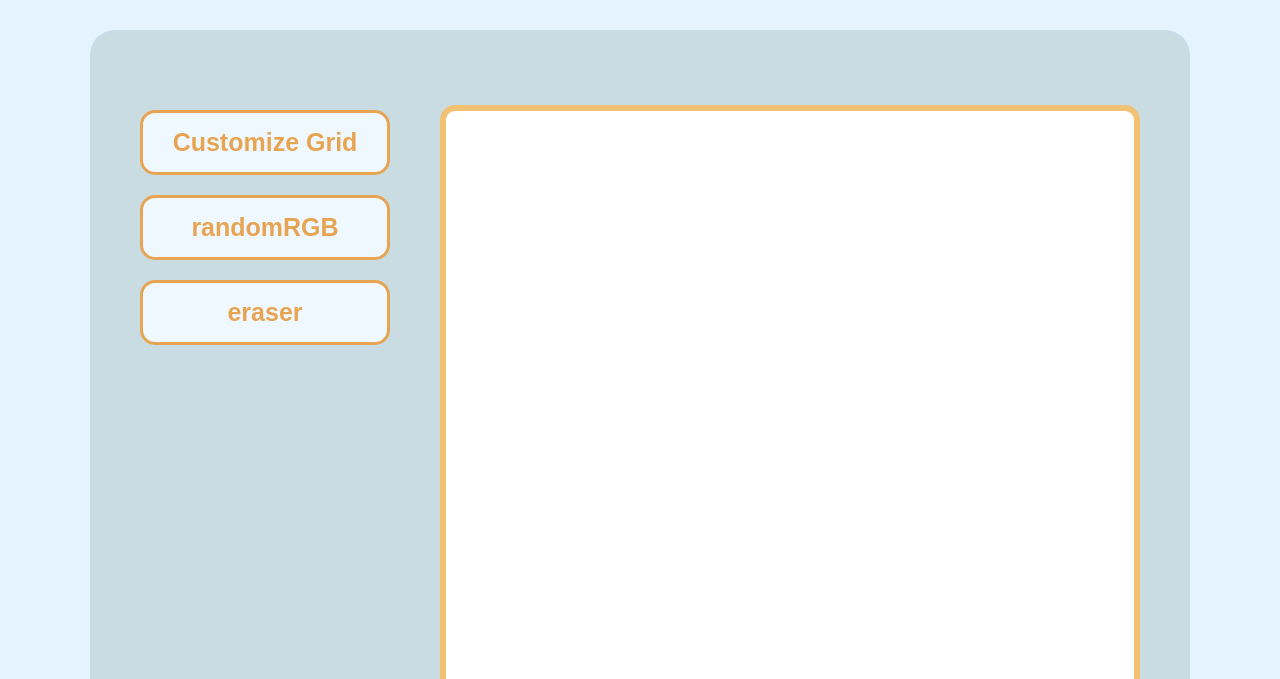
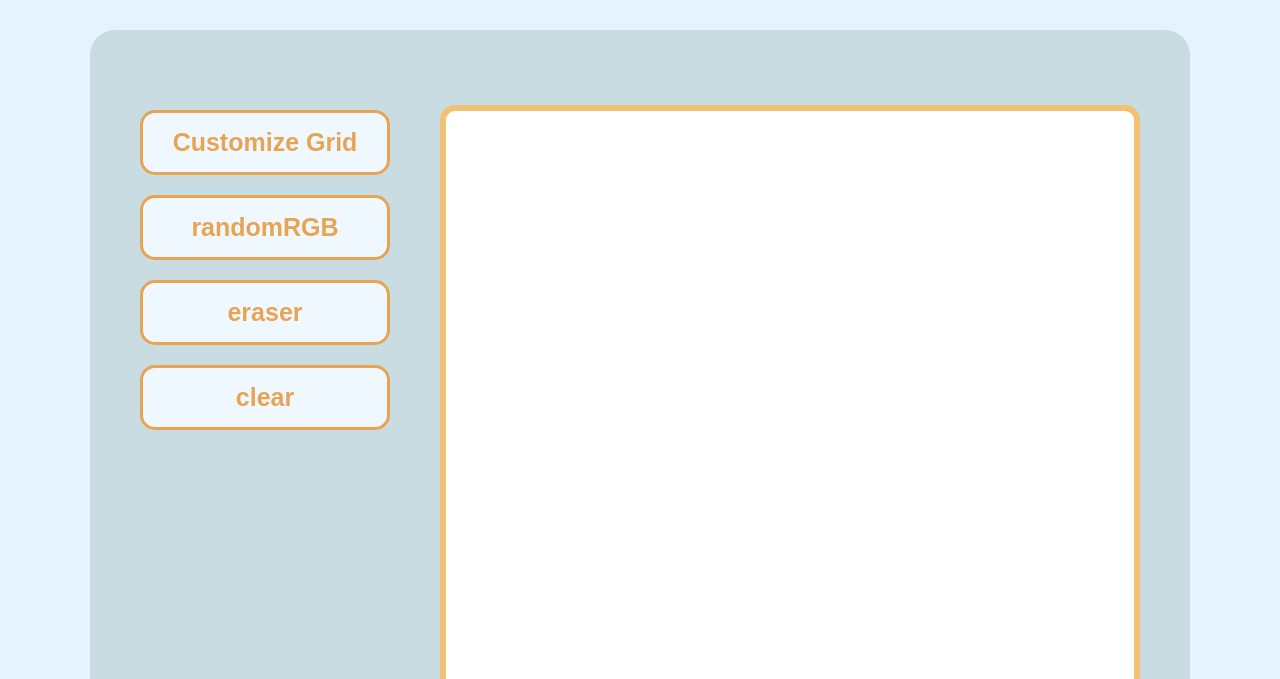
Before and after one commit to ShivamUniyal-22CS-30/Etch-a-Sketch, a plain HTML site: page index.html in a window 1280 px wide. Shown: the part 121-800 px from the top of the page. Drawn offline with Linux system fonts and the light colour scheme.

Commit message:
clearBtn

```diff
--- a/index.html
+++ b/index.html
@@ -14,6 +14,7 @@
             <button>Customize Grid</button>
             <button class="randomRGB">randomRGB</button>
             <button class="eraserBtn">eraser</button>
+            <button class="clearBtn">clear</button>
         </div>
         <div id="container"></div>
     </div>
```
